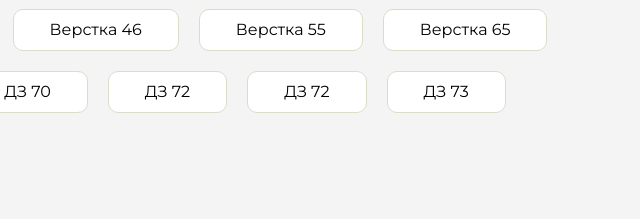
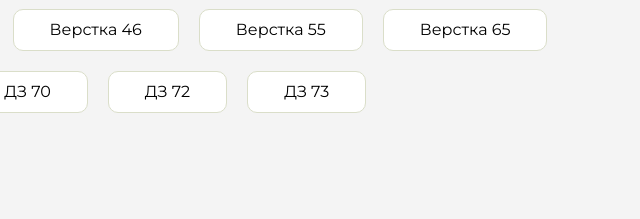
Before and after one commit to Sertelion/homework, a plain HTML site: page index.html in a window 1280 px wide. Shown: the part 291-510 px from the top of the page, 629-1269 px from the left. Drawn offline with Linux system fonts and the light colour scheme.

Commit message:
Update index.html

```diff
--- a/index.html
+++ b/index.html
@@ -126,9 +126,6 @@
                         <a href="dz-72">ДЗ 72</a>
                     </li>
  <li class="content__list-item">
-                        <a href="dz-72">ДЗ 72</a>
-                    </li>
- <li class="content__list-item">
                         <a href="dz-73">ДЗ 73</a>
                     </li>
                 </ul>
```
